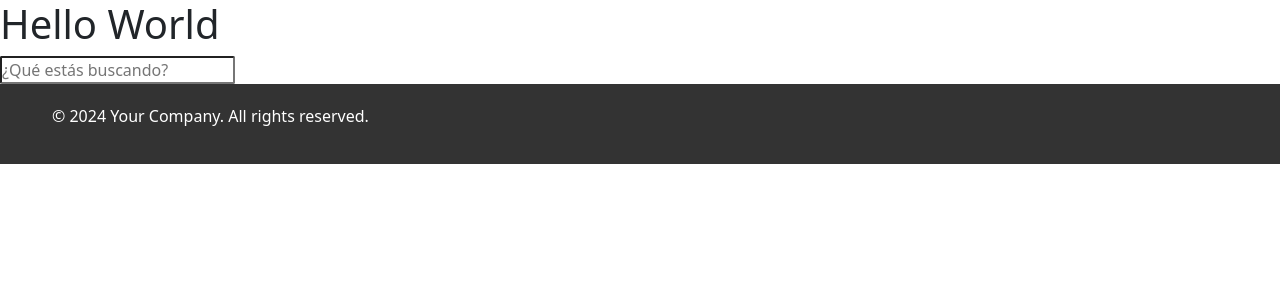
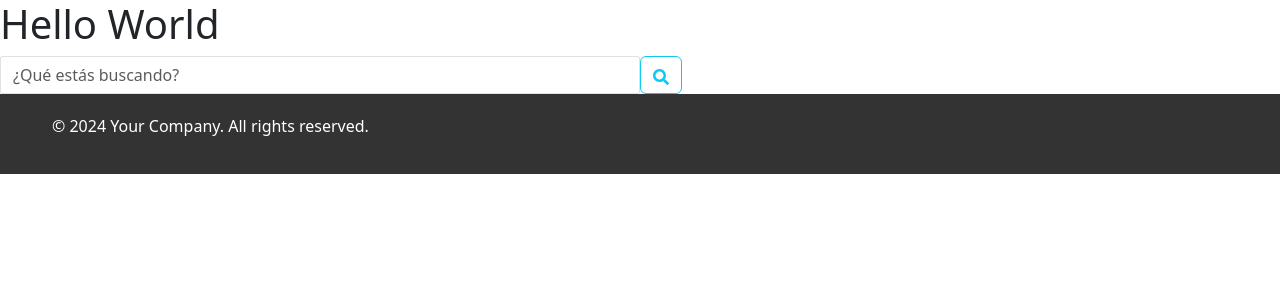
Before and after one commit to XavMur/proyecto_final, a React (Vite) app: page / in a window 1280 px wide. Shown: the top 300 px of the page. Built offline with nearby package versions, Linux system fonts and the light colour scheme.

Commit message:
created search bar

```diff
--- a/src/App.css
+++ b/src/App.css
@@ -15,7 +15,8 @@
 }
 .search-bar{
   border-radius: 2px;
+  width: 50%;
 }
-.search-bar:hover{
-  background-color: aquamarine;
+.search-container{
+  display: flex;
 }
--- a/src/components/ButtonComponent.jsx
+++ b/src/components/ButtonComponent.jsx
@@ -1,12 +1,12 @@
 import { useEffect, useState } from "react";
 import Button from "react-bootstrap/Button";
 
-const ButtonComponent = ({ buttonName }) => {
+const ButtonComponent = ({ buttonBody }) => {
   const [buttonText, setButtonText] = useState("");
   useEffect(() => {
-    setButtonText(buttonName);
-  }, [buttonName]);
-  return <Button variant="outline-info">{buttonText}</Button>;
+    setButtonText(buttonBody);
+  }, [buttonBody]);
+  return <Button variant="outline-info">{buttonBody}</Button>;
 };
 
 export default ButtonComponent;
--- a/src/components/SearchBar.jsx
+++ b/src/components/SearchBar.jsx
@@ -1,16 +1,19 @@
 import { useState } from "react";
 import { FaSearch } from "react-icons/fa";
+import ButtonComponent from "./ButtonComponent";
 
 export const SearchBar = () => {
     const [input, setInput] = useState("");
   return (
     <>
-        <form>
+        <form className="form-group search-container">
             <input
-                className="search-bar"
+                className="form-control search-bar"
                 placeholder="¿Qué estás buscando?"
                 value={input}
-                onChange={(e)=>{setInput(e.target.value)}}/>
+                onChange={(e)=>{setInput(e.target.value)}}
+            />
+            <ButtonComponent buttonBody={<FaSearch />} />
         </form>
     </>
   )
```
